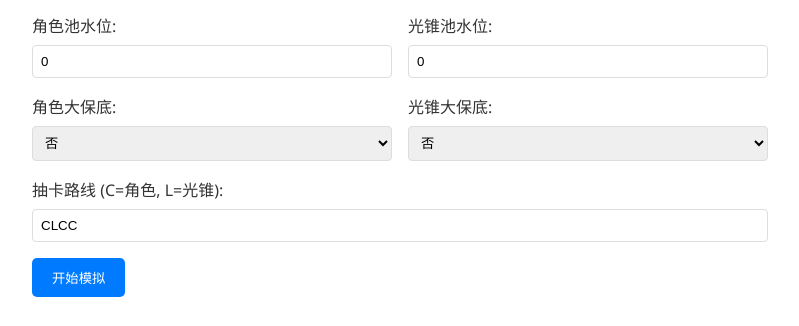
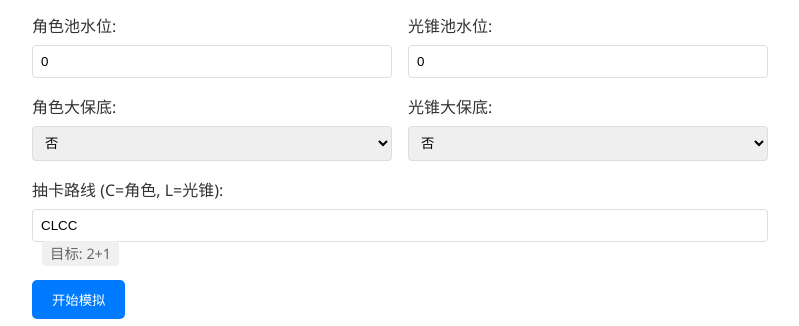
Before and after one commit to CuteMeiyu/hsr-gacha-sim, a plain HTML site: page index.html in a window 1280 px wide. Shown: the part 209-535 px from the top of the page, without its empty margins (240-1039 px from the left). Drawn offline with Linux system fonts and the light colour scheme.

Commit message:
Update index.html

```diff
--- a/index.html
+++ b/index.html
@@ -75,6 +75,25 @@
             border-radius: 5px;
             box-shadow: 0 2px 4px rgba(0, 0, 0, 0.05);
         }
+
+        /* 在原有样式基础上新增 */
+        .target-display {
+            color: #666;
+            font-size: 0.9em;
+            margin-left: 10px;
+            padding: 3px 8px;
+            background: #f0f0f0;
+            border-radius: 4px;
+        }
+
+        .input-item {
+            position: relative;
+        }
+
+        #route {
+            padding-right: 80px;
+            /* 给目标显示留出空间 */
+        }
     </style>
 </head>
 
@@ -123,7 +142,8 @@
         <div class="input-group">
             <div class="input-item">
                 <label>抽卡路线 (C=角色, L=光锥):</label>
-                <input type="text" id="route" value="CLCC" placeholder="例如: CLCC (角色-光锥-角色-角色)">
+                <input type="text" id="route" value="CLCC">
+                <span id="targetDisplay" class="target-display"></span>
             </div>
         </div>
 
@@ -135,6 +155,28 @@
     </div>
 
     <script>
+        // 在原有JavaScript代码前添加以下功能
+        function updateTargetDisplay() {
+            const routeInput = document.getElementById('route');
+            const displaySpan = document.getElementById('targetDisplay');
+
+            // 过滤非C/L字符并转为大写
+            const filtered = routeInput.value.toUpperCase().replace(/[^CL]/g, '');
+            routeInput.value = filtered; // 自动修正输入内容
+
+            // 计算目标
+            const cCount = (filtered.match(/C/g) || []).length;
+            const lCount = (filtered.match(/L/g) || []).length;
+            const target = `${cCount - 1}+${lCount}`;
+
+            displaySpan.textContent = `目标: ${target}`;
+        }
+
+        // 初始化时绑定事件
+        document.getElementById('route').addEventListener('input', updateTargetDisplay);
+        // 初始化显示
+        updateTargetDisplay();
+
         class GachaModel {
             constructor(level = 0, lost = false) {
                 this.level = level;
```
